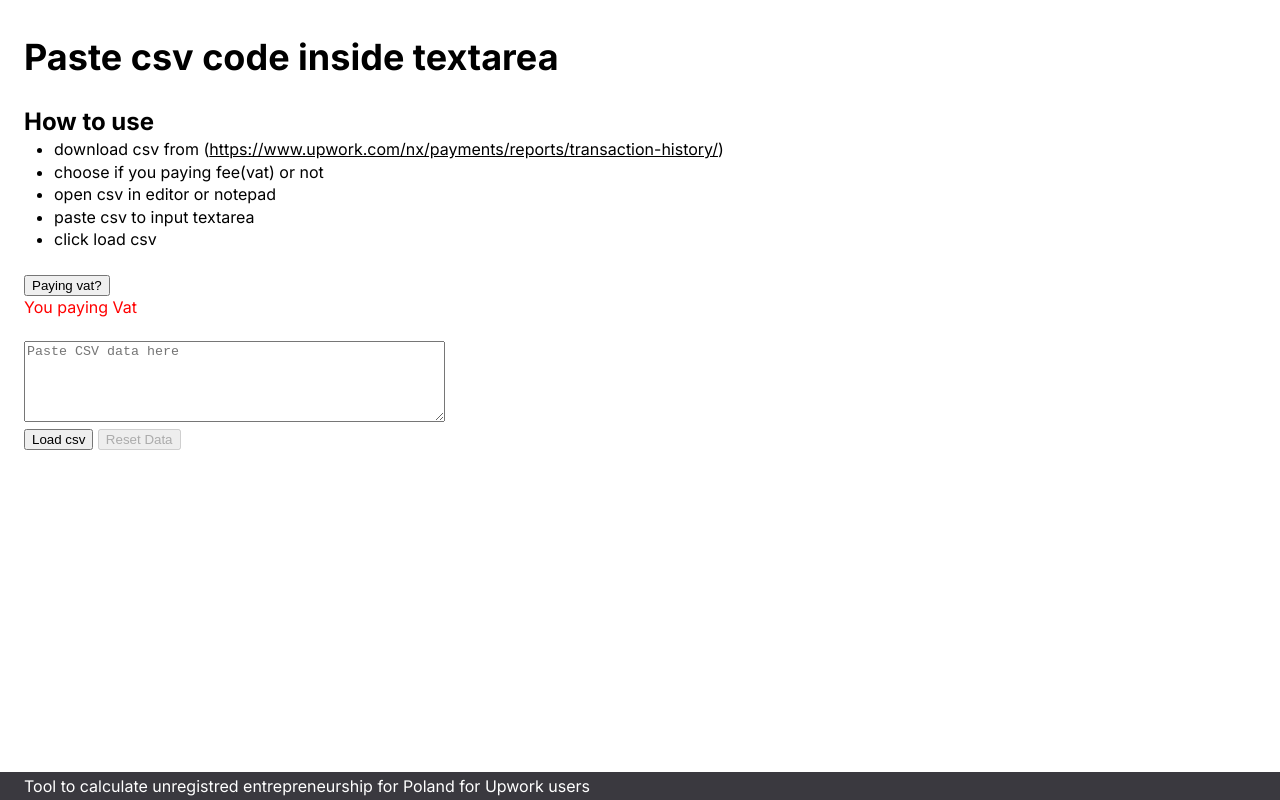
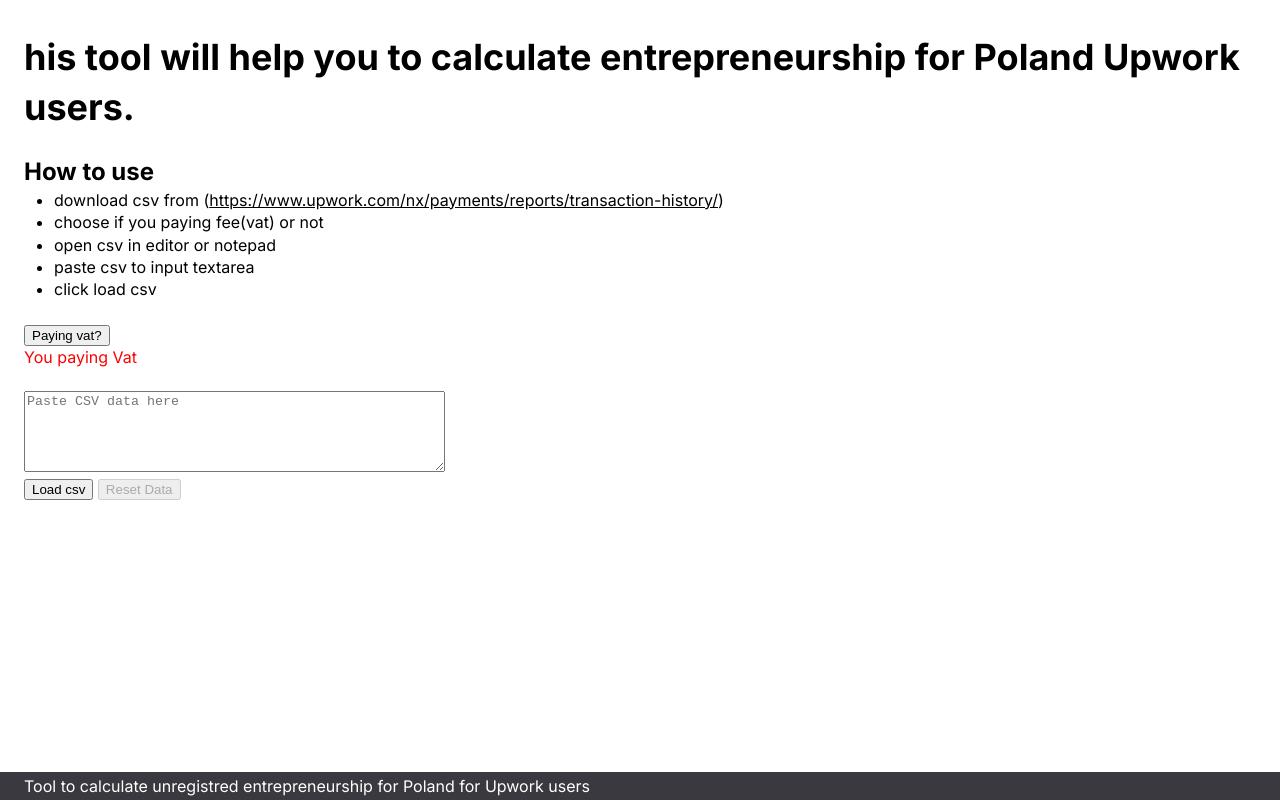
Before and after one commit to Ihornechypor/cross_currecny_api_calculation, a React (Vite) app: page / in a window 1280 px wide. Built offline with nearby package versions, Linux system fonts and the light colour scheme.

Commit message:
add new title

```diff
--- a/src/App.tsx
+++ b/src/App.tsx
@@ -9,7 +9,7 @@
       <GlobalStyle />
       <Main>
         <Section>
-          <h1>Paste csv code inside textarea</h1>
+          <h1>his tool will help you to calculate entrepreneurship for Poland Upwork users.</h1>
           <br />
           <h2>How to use</h2>
           <ul>
```
